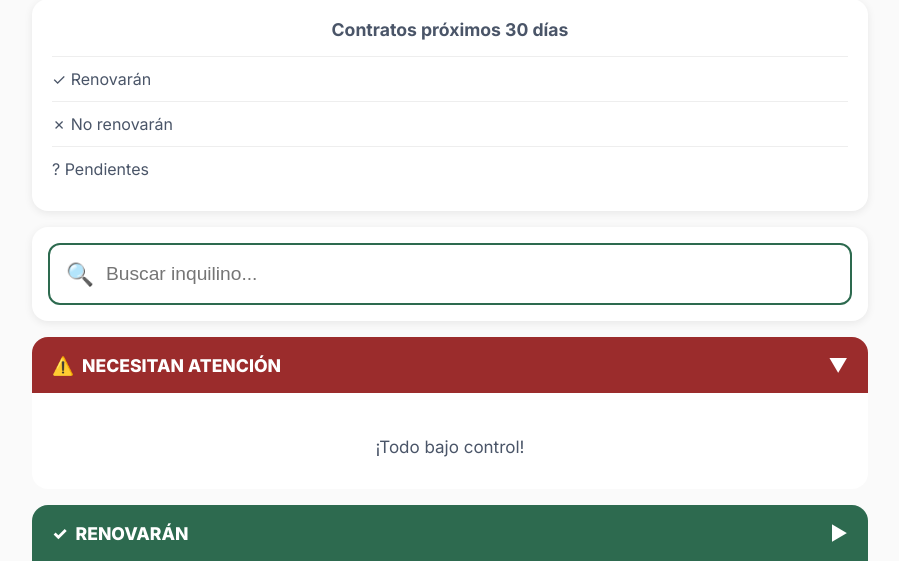
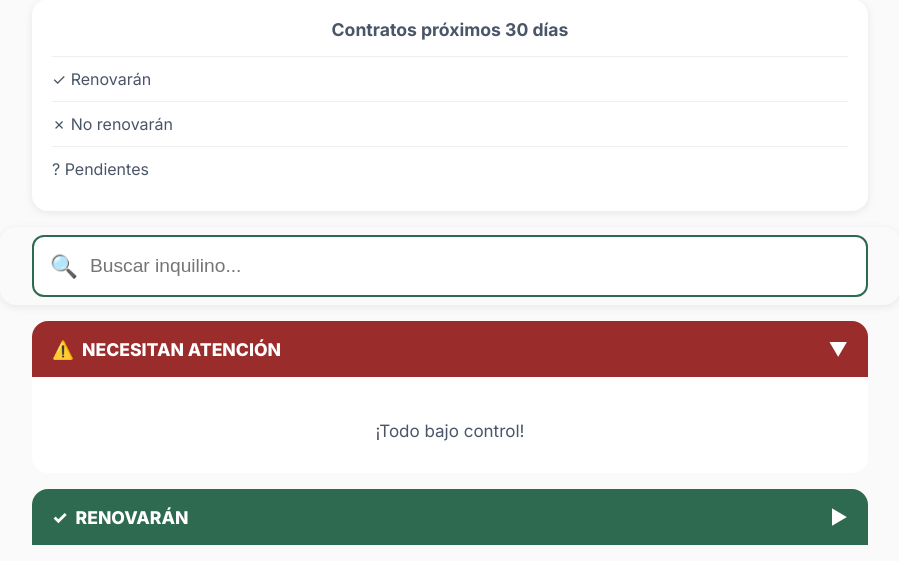
Before and after one commit to zelmag/rentas-claras, a Flask app: template rentas-claras/templates/contratos.html in a window 1280 px wide. Shown: the part 131-692 px from the top of the page, without its empty margins (190-1089 px from the left). Run offline with Flask 3, Linux system fonts and the light colour scheme; the template is opened without the code that fills it, so the values that code supplies are empty; parts of the project's set-up code (start-up, migrations or seed data) failed here and were passed over; some libraries are stand-ins or nearby versions.

Commit message:
UI improvements: sticky search box, desktop padding fix, pytz to zoneinfo migration

```diff
--- a/rentas-claras/templates/pagos.html
+++ b/rentas-claras/templates/pagos.html
@@ -87,6 +87,7 @@
     @media (min-width: 1024px) {
         body {
             padding-bottom: 0;
+            padding-top: 90px; /* Space for fixed top nav on desktop */
         }
 
         .container {
--- a/rentas-claras/templates/partials/search_box.html
+++ b/rentas-claras/templates/partials/search_box.html
@@ -9,8 +9,36 @@
 
 <style>
     .search-box {
-        position: relative;
-        margin-bottom: 16px;
+        position: sticky;
+        top: 0;
+        z-index: 100;
+        background: var(--paper);
+        padding-top: 8px;
+        padding-bottom: 8px;
+        margin-left: -16px;
+        margin-right: -16px;
+        padding-left: 16px;
+        padding-right: 16px;
+        margin-bottom: 8px;
+    }
+
+    /* Responsive adjustments for sticky search */
+    @media (min-width: 768px) {
+        .search-box {
+            margin-left: -24px;
+            margin-right: -24px;
+            padding-left: 24px;
+            padding-right: 24px;
+        }
+    }
+
+    @media (min-width: 1024px) {
+        .search-box {
+            margin-left: -32px;
+            margin-right: -32px;
+            padding-left: 32px;
+            padding-right: 32px;
+        }
     }
 
     /* Collapsed toggle button */
```
Also changed, not shown: rentas-claras/src/scheduler.py (+9 -3 lines).
